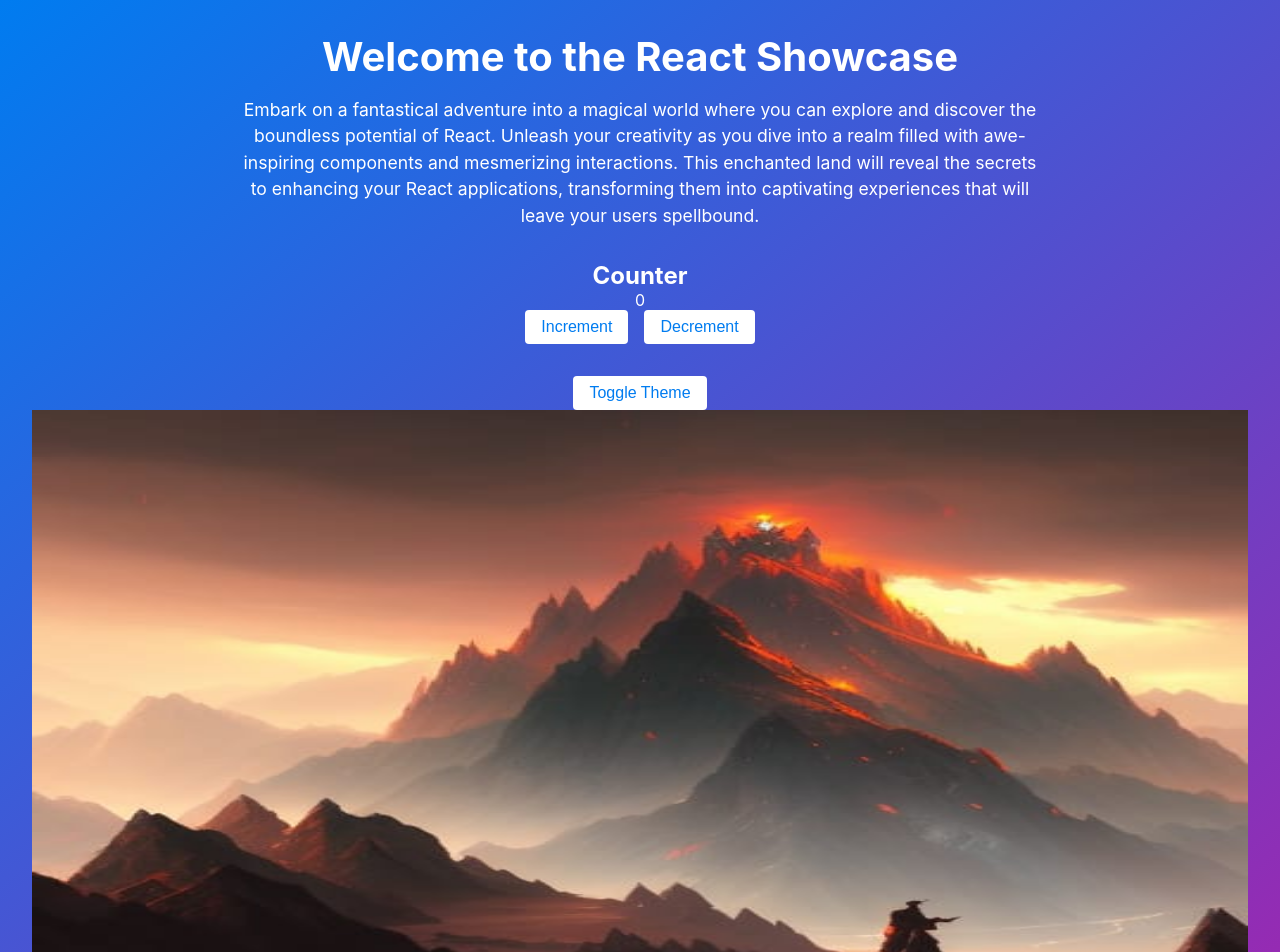
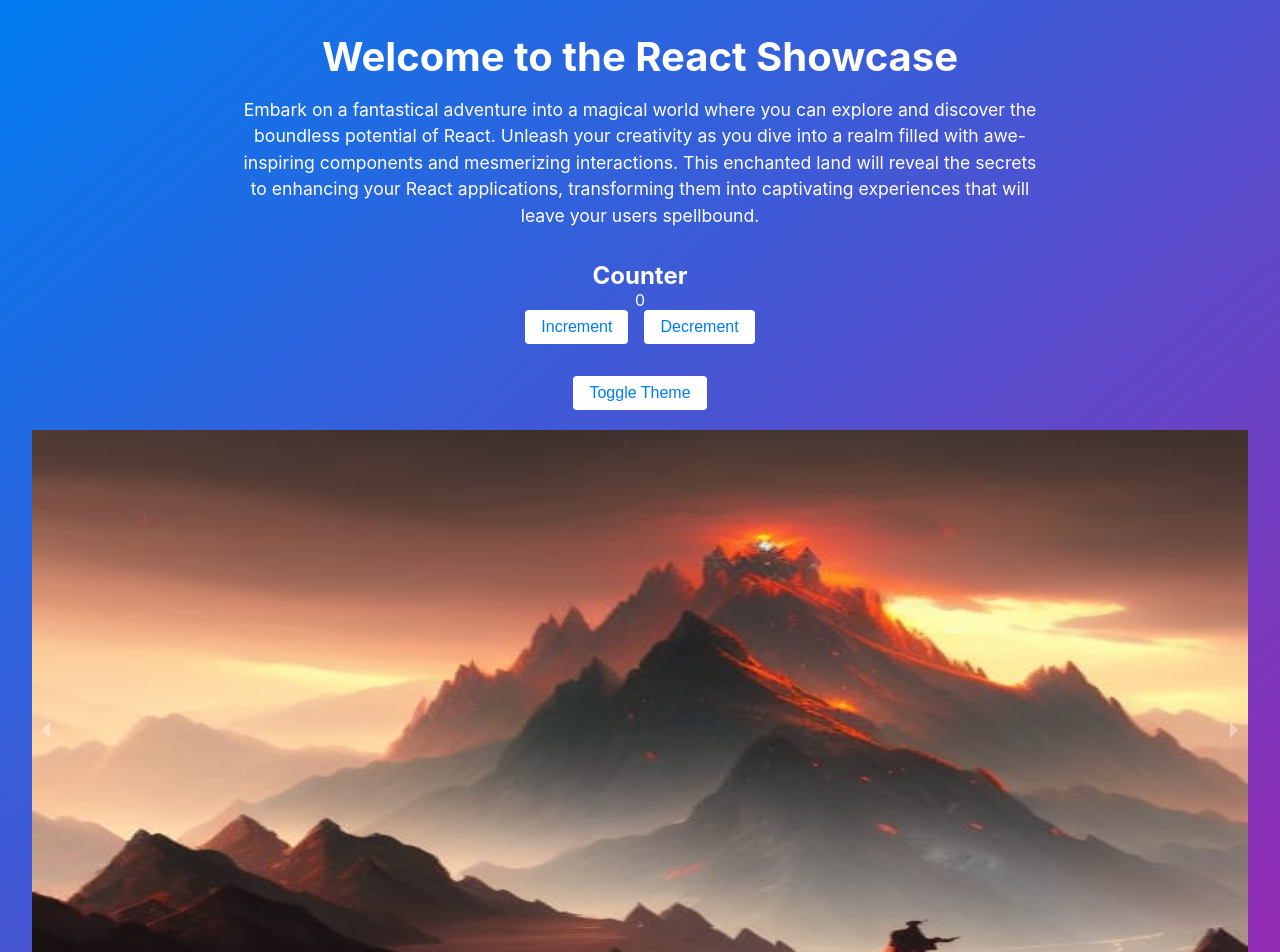
Before and after one commit to Mentis123/react-showcase, a Next.js app: page / in a window 1280 px wide. Shown: the top 952 px of the page. Built offline with nearby package versions, Linux system fonts and the light colour scheme.

Commit message:
Trying the width to 600 again ?

```diff
--- a/pages/index.tsx
+++ b/pages/index.tsx
@@ -34,15 +34,15 @@
         <div className={styles.themeToggle}>
           <button onClick={toggleTheme}>Toggle Theme</button>
         </div>
-
+<br></br>
         <Carousel
   autoPlay
   infiniteLoop
   showStatus={false}
   showThumbs={false}
-  interval={3000}
-  showArrows={false}
-  stopOnHover={false}
+  interval={4000}
+  showArrows={true}
+  stopOnHover={true}
 >
   <div>
     <Image src="/images/carousel-image-1.jpg" alt="Carousel Image 1" width={600} height={600} />
```
